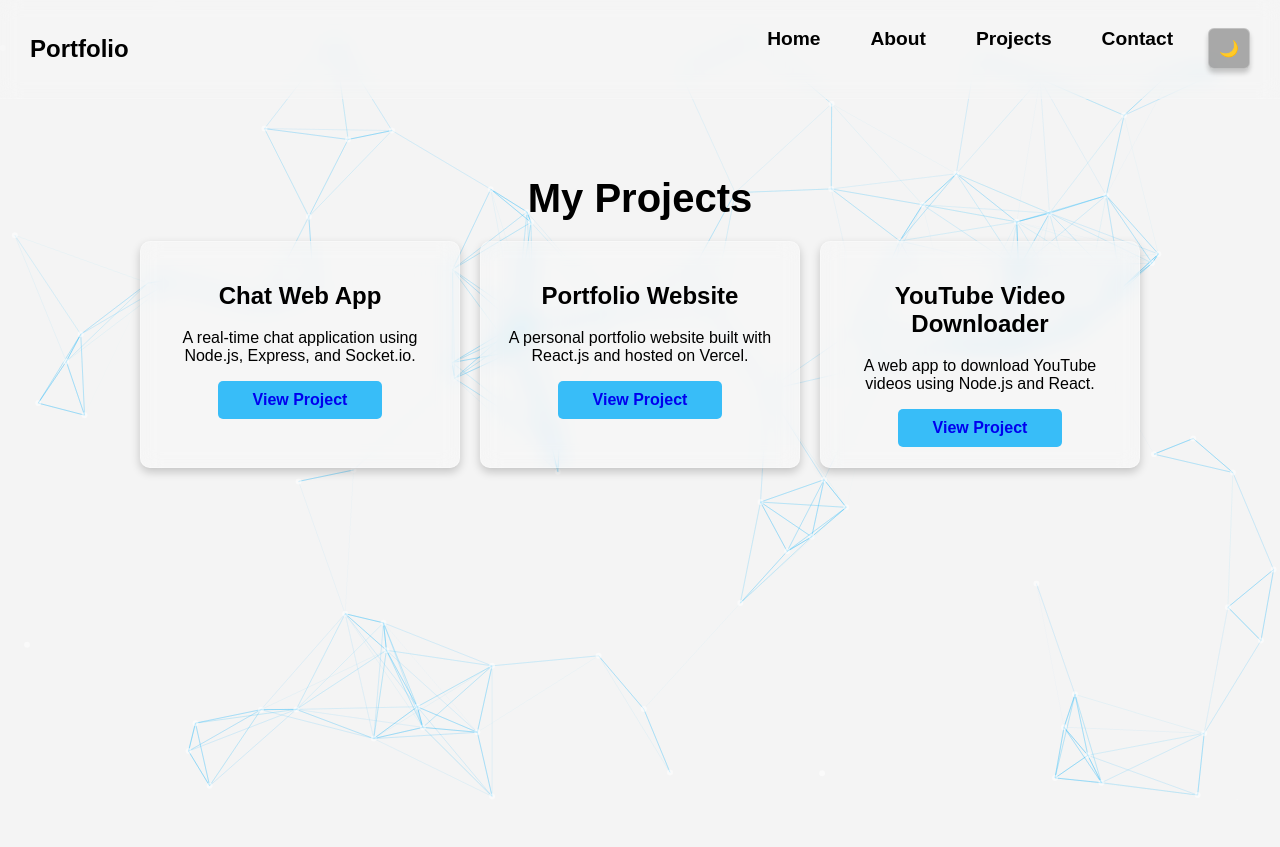
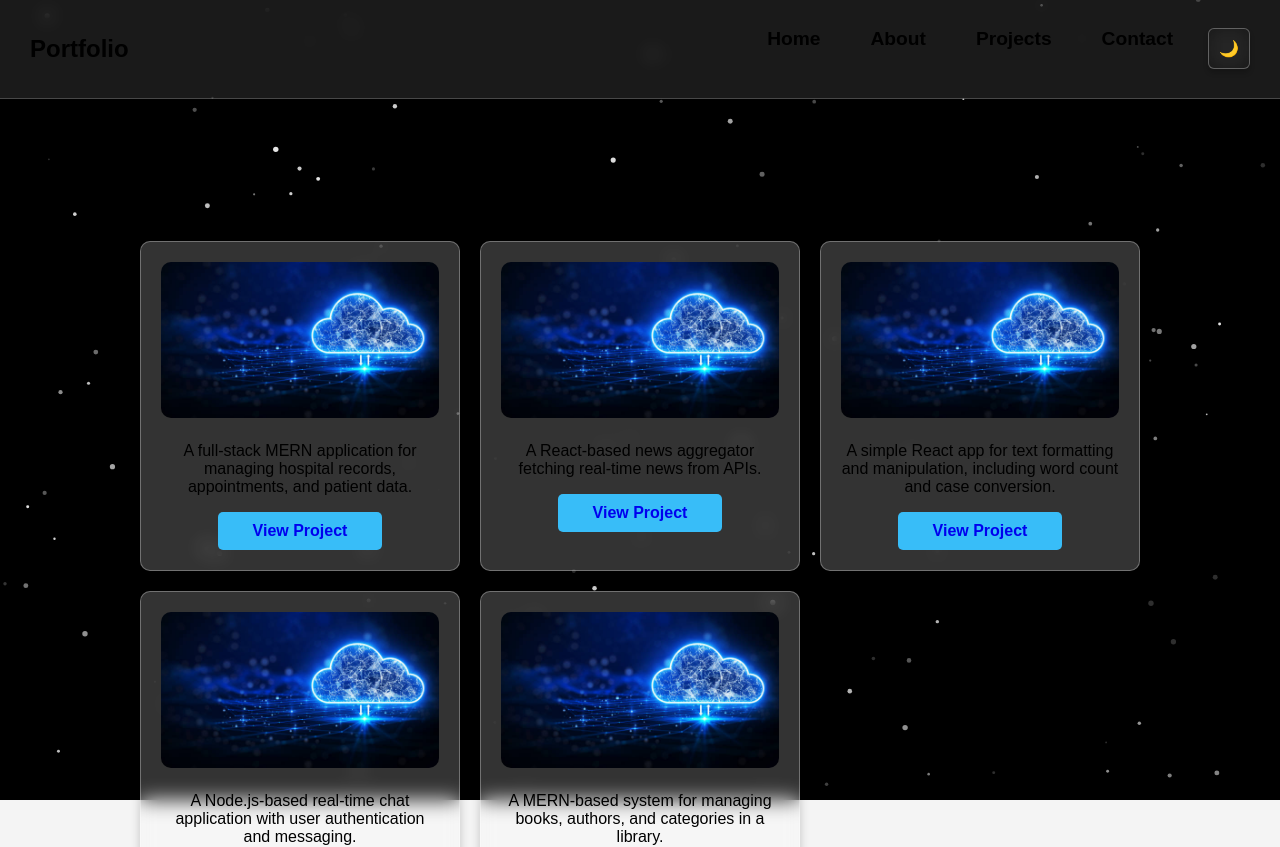
Before and after one commit to 23vk1/practicePortfolio, a React (Create React App) app: page /projects in a window 1280 px wide. Shown: the top 847 px of the page. Before the commit the page ends 800 px from the top, so only its background shows below. Built offline with nearby package versions, Linux system fonts and the light colour scheme.

Commit message:
update: background, added:image in project list

```diff
--- a/src/components/ParticlesBackground.js
+++ b/src/components/ParticlesBackground.js
@@ -1,10 +1,11 @@
+
 import React, { useCallback } from "react";
 import Particles from "react-tsparticles";
-import { loadSlim } from "tsparticles-slim"; // Use "tsparticles-slim" instead of "tsparticles"
+import { loadSlim } from "tsparticles-slim";
 
 const ParticlesBackground = () => {
   const particlesInit = useCallback(async (engine) => {
-    await loadSlim(engine); // Correct way to load particles
+    await loadSlim(engine);
   }, []);
 
   return (
@@ -13,24 +14,49 @@ const ParticlesBackground = () => {
       init={particlesInit}
       options={{
         background: {
-          color: "transparent",
+          color: "#000",
         },
         particles: {
-          number: { value: 100 },
+          number: { value: 150 },
           shape: { type: "circle" },
-          opacity: { value: 0.5 },
-          size: { value: 3 },
-          move: { enable: true, speed: 1 },
-          links: {
+          opacity: {
+            value: { min: 0.2, max: 1 },
+            animation: {
+              enable: true,
+              speed: 1,
+              minimumValue: 0.2,
+              sync: false,
+            },
+          },
+          size: {
+            value: { min: 1, max: 3 },
+            animation: { enable: true, speed: 2, minimumValue: 1, sync: false },
+          },
+          move: {
             enable: true,
-            distance: 150,
-            color: "#38BDF8",
-            opacity: 0.4,
+            speed: { min: 0.05, max: 0.1 },
+            direction: "none",
+            outModes: "out",
+            random: true,
+          },
+          twinkle: {
+            particles: { enable: true, frequency: 0.05, opacity: 1 },
+          },
+          zIndex: {
+            value: 10,
+            opacityRate: 1,
+            sizeRate: 1,
+            velocityRate: 1,
           },
         },
         interactivity: {
-          events: { onHover: { enable: true, mode: "repulse" } },
-          modes: { repulse: { distance: 100 } },
+          events: {
+            onHover: { enable: false },
+            onClick: { enable: true, mode: "push" },
+          },
+          modes: {
+            push: { quantity: 1 },
+          },
         },
       }}
     />
@@ -38,3 +64,138 @@ const ParticlesBackground = () => {
 };
 
 export default ParticlesBackground;
+
+
+
+
+
+
+
+
+
+// // import React, { useCallback } from "react";
+// // import Particles from "react-tsparticles";
+// // import { loadSlim } from "tsparticles-slim"; s
+
+// // const ParticlesBackground = () => {
+// //   const particlesInit = useCallback(async (engine) => {
+// //     await loadSlim(engine);
+// //   }, []);
+
+// //   return (
+// //     <Particles
+// //       id="tsparticles"
+// //       init={particlesInit}
+// //       options={{
+// //         background: {
+// //           color: "transparent",
+// //         },
+// //         particles: {
+// //           number: { value: 100 },
+// //           shape: { type: "circle" },
+// //           opacity: { value: 0.5 },
+// //           size: { value: 3 },
+// //           move: { enable: true, speed: 1 },
+// //           links: {
+// //             enable: true,
+// //             distance: 150,
+// //             color: "#38BDF8",
+// //             opacity: 0.4,
+// //           },
+// //         },
+
+// //         responsive: [
+// //           {
+// //             breakpoint: 768,
+// //             options: {
+// //               particles: { number: { value: 50 } },
+// //             },
+// //           },
+// //         ],
+// //         interactivity: {
+// //           events: {
+// //             onClick: { enable: true, mode: "push" },
+// //             onHover: { enable: true, mode: "bubble" },
+// //           },
+// //           modes: {
+// //             push: { quantity: 1 },
+// //             bubble: { size: 10, duration: 2, opacity: 0.8 },
+// //           },
+// //         },
+// //       }}
+// //     />
+// //   );
+// // };
+
+// // export default ParticlesBackground;
+
+// import React, { useCallback } from "react";
+// import Particles from "react-tsparticles";
+// import { loadSlim } from "tsparticles-slim";
+
+// const ParticlesBackground = () => {
+//   const particlesInit = useCallback(async (engine) => {
+//     await loadSlim(engine);
+//   }, []);
+
+//   return (
+//     <Particles
+//       id="tsparticles"
+//       init={particlesInit}
+//       options={{
+//         background: {
+//           color: "#000",
+//         },
+//         particles: {
+//           number: { value: 100 },
+//           shape: { type: "circle" },
+//           opacity: {
+//             value: { min: 0.1, max: 1 },
+//           },
+//           size: {
+//             value: { min: 1, max: 5 },
+//           },
+//           move: {
+//             enable: true,
+//             speed: { min: 0.1, max: 3 },
+//             parallax: { enable: true, smooth: 10 },
+//             straight: false,
+//           },
+//           zIndex: {
+//             value: 10,
+//             opacityRate: 1,
+//             sizeRate: 1,
+//             velocityRate: 1,
+//           },
+//           links: {
+//             enable: true,
+//             distance: 150,
+//             color: "#38BDF8",
+//             opacity: 0.4,
+//           },
+//         },
+//         responsive: [
+//           {
+//             breakpoint: 768,
+//             options: {
+//               particles: { number: { value: 50 } },
+//             },
+//           },
+//         ],
+//         interactivity: {
+//           events: {
+//             onClick: { enable: true, mode: "push" },
+//             onHover: { enable: true, mode: "bubble" },
+//           },
+//           modes: {
+//             push: { quantity: 1 },
+//             bubble: { size: 10, duration: 2, opacity: 0.8 },
+//             repulse: { distance: 100, duration: 0.4 },
+//           },
+//         },
+//       }}
+//     />
+//   );
+// };
+
+// export default ParticlesBackground;
--- a/src/pages/Projects.js
+++ b/src/pages/Projects.js
@@ -2,46 +2,73 @@ import React from "react";
 
 const ProjectList = [
   {
-    name: "Chat Web App",
+    title: "Hospital Management System",
     description:
-      "A real-time chat application using Node.js, Express, and Socket.io.",
-    link: "https://github.com/yourusername/chat-app",
+      "A full-stack MERN application for managing hospital records, appointments, and patient data.",
+    image: "/images/demo_img.jpg",
+    link: "https://github.com/",
   },
   {
-    name: "Portfolio Website",
+    title: "News App",
     description:
-      "A personal portfolio website built with React.js and hosted on Vercel.",
-    link: "https://yourportfolio.com",
+      "A React-based news aggregator fetching real-time news from APIs.",
+    image: "/images/demo_img.jpg",
+    link: "https://github.com/",
   },
   {
-    name: "YouTube Video Downloader",
+    title: "Text-Utils",
     description:
-      "A web app to download YouTube videos using Node.js and React.",
-    link: "https://github.com/yourusername/youtube-downloader",
+      "A simple React app for text formatting and manipulation, including word count and case conversion.",
+    image: "/images/demo_img.jpg",
+    link: "https://github.com/",
+  },
+  {
+    title: "Chat App",
+    description:
+      "A Node.js-based real-time chat application with user authentication and messaging.",
+    image: "/images/demo_img.jpg",
+    link: "https://github.com/",
+  },
+  {
+    title: "Book Management System",
+    description:
+      "A MERN-based system for managing books, authors, and categories in a library.",
+    image: "/images/demo_img.jpg",
+    link: "https://github.com/",
   },
 ];
-
 
 function Projects() {
   return (
     <div id="projects-section" className="container">
       <h1 className="title">My Projects</h1>
       <div className="projects-grid">
-        {
-            ProjectList.map((project, index)=>{
-                return(
-
+        {ProjectList.map((project, index) => {
+          return (
             <div key={index} className="card glass">
+              <img
+                src={project.image}
+                alt={project.title}
+                style={{ width: "100%", borderRadius: "10px" }}
+              />
               <h2>{project.name}</h2>
               <p>{project.description}</p>
-                    <button><a href="https://google.com" target="blank" rel="noopener noreferrer" className="btn">View Project</a></button>
+              <button>
+                <a
+                  href={project.link}
+                  target="blank"
+                  rel="noopener noreferrer"
+                  className="btn"
+                >
+                  View Project
+                </a>
+              </button>
             </div>
-                )
-            })
-        }
+          );
+        })}
       </div>
     </div>
-)
+  );
 }
 
 export default Projects;
```
Also changed, not shown: public/images/demo_img.jpg (added), public/star.svg (added). Lines whose indentation alone changed are shown as unchanged.
